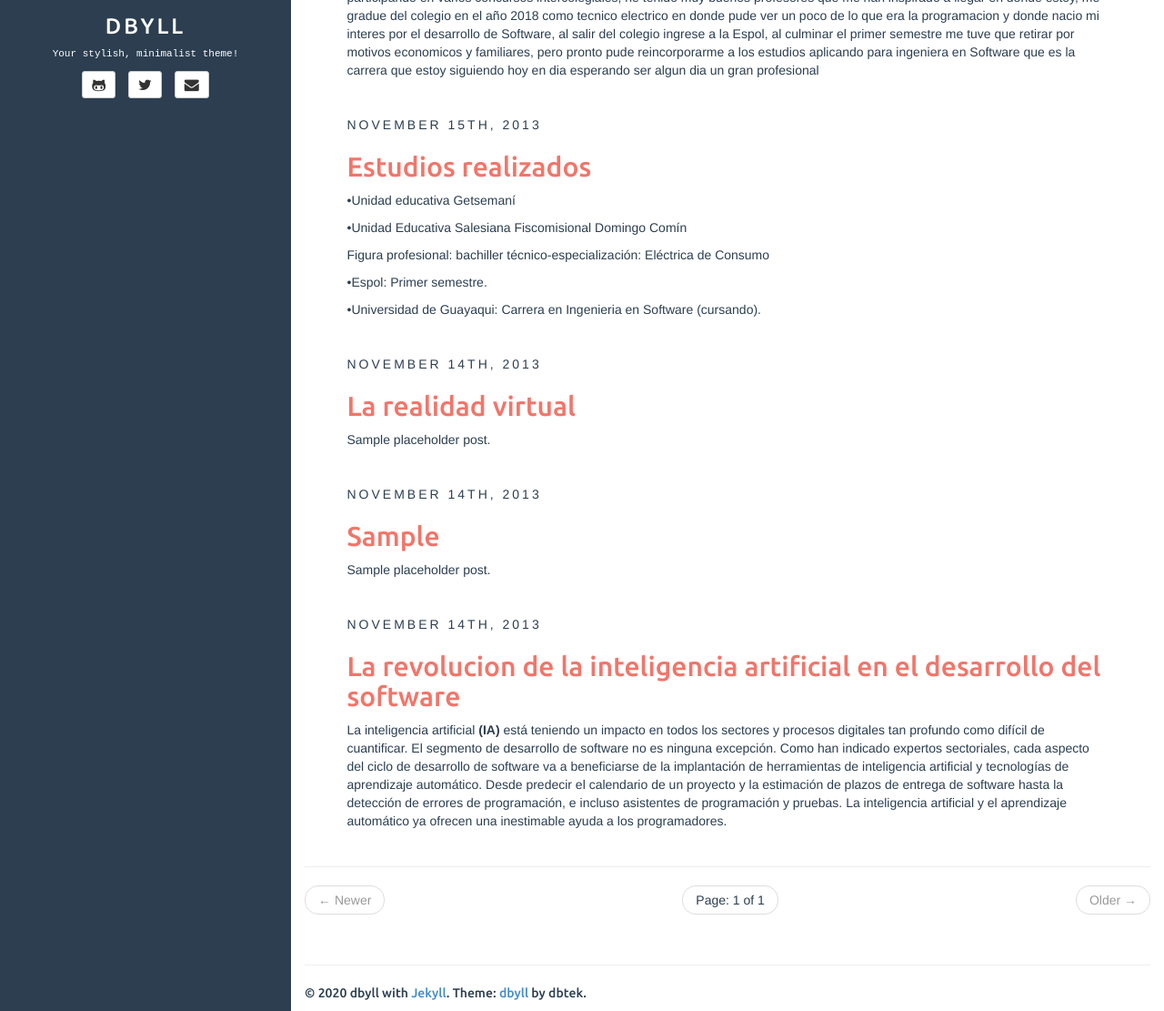
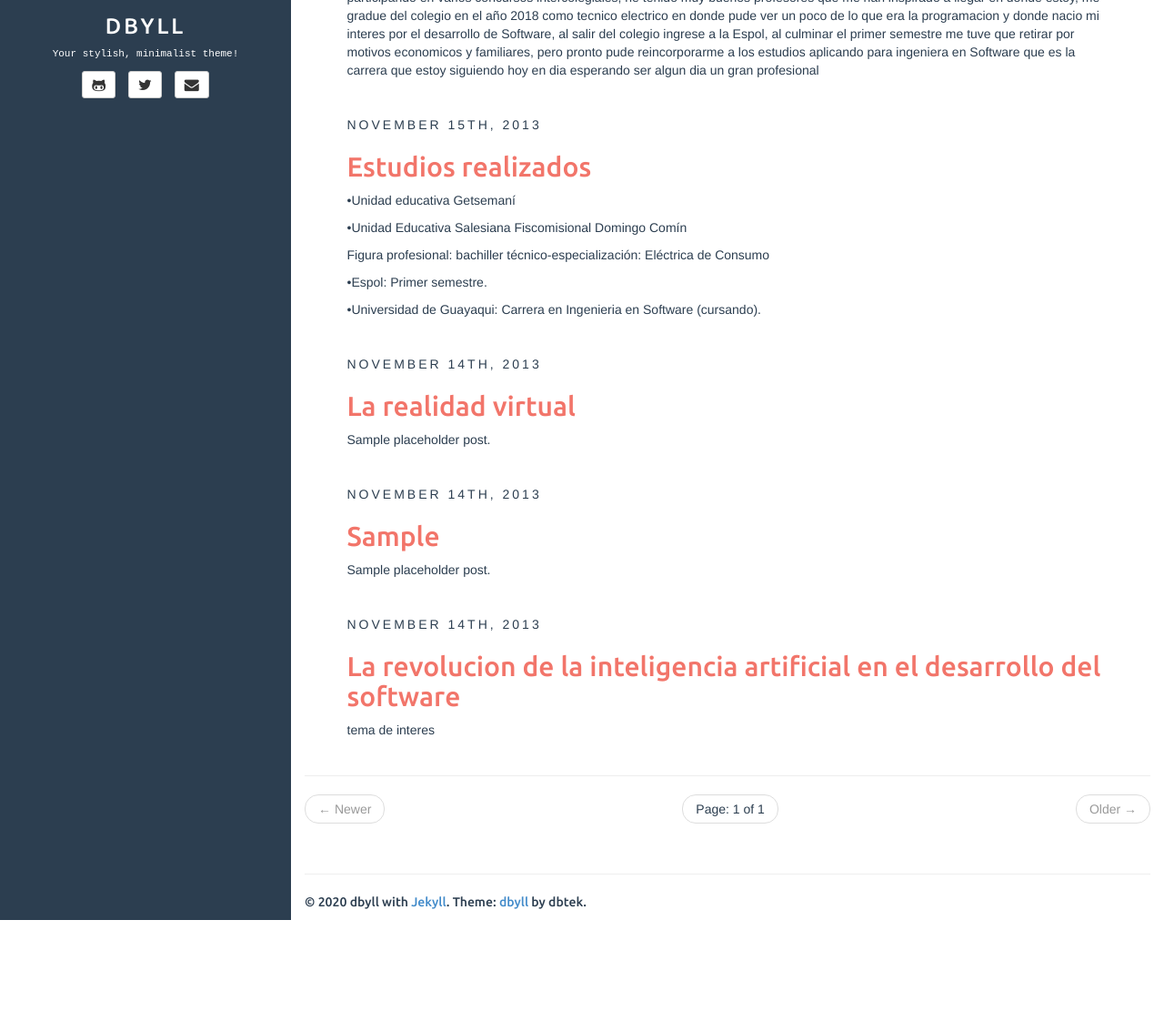
Before and after one commit to sasolanom/sasolanom.github.io, a Jekyll site: the page built from index.html, in a window 1280 px wide and 1393 px high, cut to the strip 282-1393 px from the top of the window. Shown: the whole strip at 91% size. Built offline with Jekyll 4.4.1, drawn with Linux system fonts in a browser that asks for light colours; the list of posts is cut into pages by our own code.

Commit message:
Update 2013-11-14-sample-2.md

```diff
--- a/_posts/2013-11-14-sample-2.md
+++ b/_posts/2013-11-14-sample-2.md
@@ -3,7 +3,7 @@ layout: post
 title: La revolucion de la inteligencia artificial en el desarrollo del software
 categories: [general, demo, sample]
 tags: [demo, dbyll, dbtek, sample2]
-description:
+description:  tema de interes
 ---
 
 La inteligencia artificial **(IA)** está teniendo un impacto en todos los sectores y procesos digitales tan profundo como difícil de cuantificar. El segmento de desarrollo de software no es ninguna excepción. Como han indicado expertos sectoriales, cada aspecto del ciclo de desarrollo de software va a beneficiarse de la implantación de herramientas de inteligencia artificial y tecnologías de aprendizaje automático. Desde predecir el calendario de un proyecto y la estimación de plazos de entrega de software hasta la detección de errores de programación, e incluso asistentes de programación y pruebas. La inteligencia artificial y el aprendizaje automático ya ofrecen una inestimable ayuda a los programadores.
```
